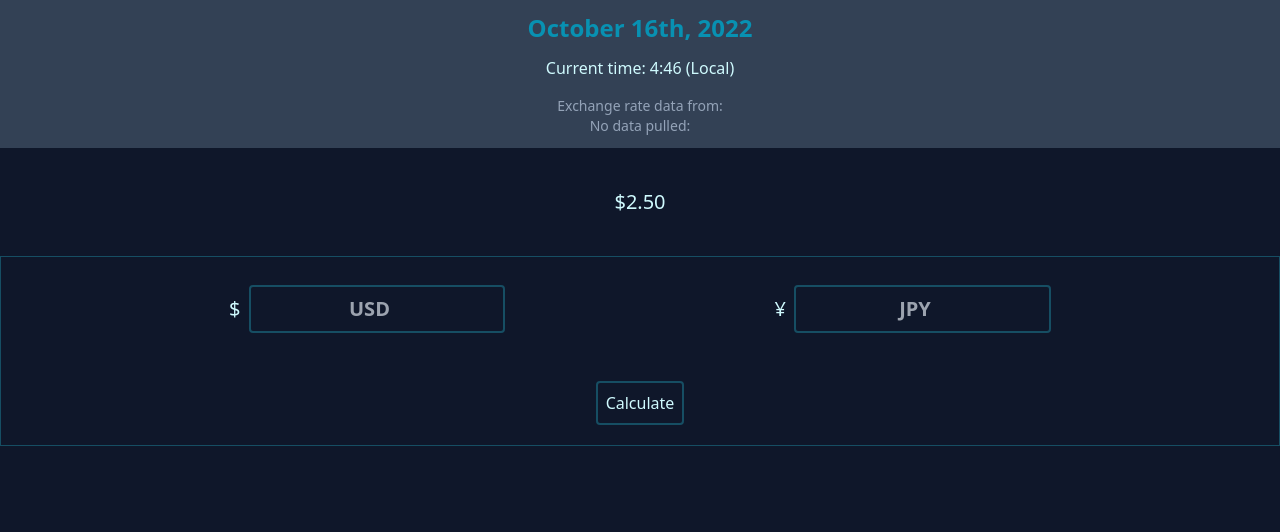
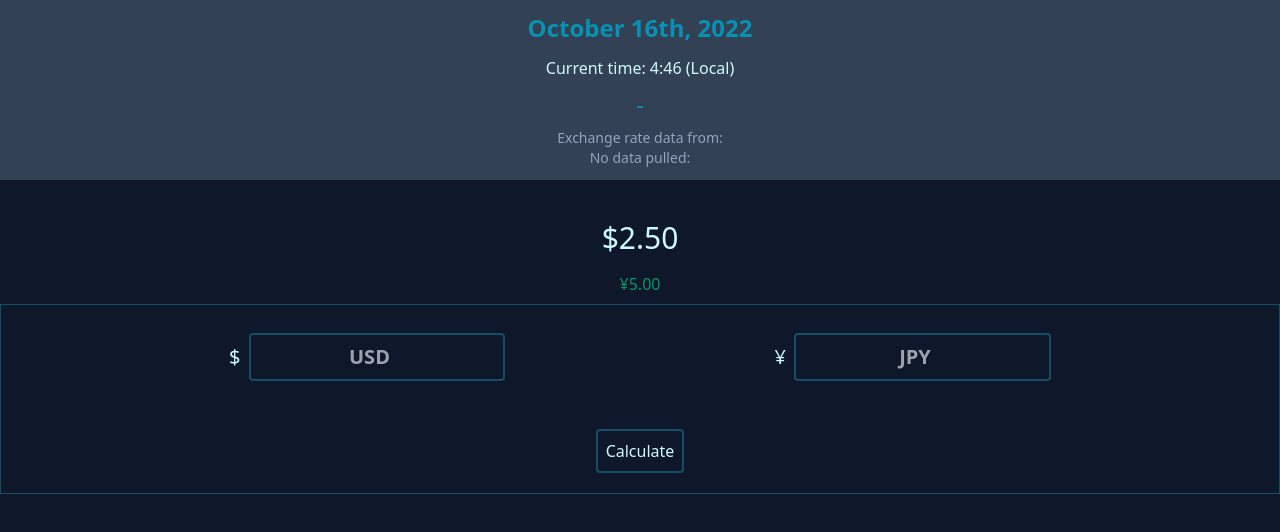
Before and after one commit to LumberJon1/JPY-Converter, a plain HTML site: page index.html in a window 1280 px wide. Both pictures are taken after typing "5", "5" into the empty fields and a click on the button "Calculate". Drawn offline with nearby package versions, Linux system fonts and the light colour scheme; no server answers.

Commit message:
Fixed input validation, added some additional elements for exchange rate and calculation info

```diff
--- a/index.html
+++ b/index.html
@@ -19,15 +19,21 @@
         <div id="current-timestamp" class="mt-3">
             Current time: hh:ss, local
         </div>
-        <div class="flex flex-col w-full items-center mt-4 text-sm text-slate-400">
+        <div id="exch-display" class="mt-2 text-2xl text-cyan-600">
+            -
+        </div>
+        <div class="flex flex-col w-full items-center mt-2 text-sm text-slate-400">
             <p>Exchange rate data from:</p>
             <p id="timestamp">No data pulled:</p>
         </div>
     </header>
     <body class="bg-slate-900 text-cyan-100 h-full">
         <section id="output-section" class="flex flex-col justify-center items-center">
-            <div id="display" class="my-10 flex items-center justify-center text-xl">
+            <div id="display" class="mt-10 mb-3 flex items-center justify-center text-3xl">
                 $0.00
+            </div>
+            <div id="comparison-display" class="text-emerald-600 mb-2 mt-1">
+
             </div>
         </section>
         <section id="Comparison-Section">
@@ -35,11 +41,11 @@
                 <div class="flex w-full justify-evenly items-center">
                     <div class="my-5 p-2 flex items-center justify-center">
                         <p class="mr-2 text-xl">$</p>
-                        <input id="usd-text" type="number" placeholder="USD" class="bg-slate-900 border-2 border-cyan-900 text-emerald-400 font-bold text-xl w-3/4 rounded p-2 text-center">
+                        <input id="usd-text" type="number" step="0.01" placeholder="USD" class="bg-slate-900 border-2 border-cyan-900 text-emerald-400 font-bold text-xl w-3/4 rounded p-2 text-center">
                     </div>
                     <div class="my-5 p-2 flex items-center justify-center">
                         <p class="mr-2 text-xl">&yen;</p>
-                        <input id="jpy-text" type="number" placeholder="JPY" class="bg-slate-900 border-2 border-cyan-900 text-violet-500 font-bold text-xl w-3/4 rounded p-2 text-center">
+                        <input id="jpy-text" type="number" step="0.01" placeholder="JPY" class="bg-slate-900 border-2 border-cyan-900 text-violet-500 font-bold text-xl w-3/4 rounded p-2 text-center">
                     </div>
                 </div>
                 <button id="calculate" type="submit" class="my-5 p-2 border-2 border-cyan-900 rounded">Calculate</button>
--- a/script.js
+++ b/script.js
@@ -7,6 +7,8 @@ const usdTextEl = document.querySelector("#usd-text");
 const jpyTextEl = document.querySelector("#jpy-text");
 const calculateButtonEl = document.querySelector("#calculate");
 const displayEl = document.querySelector("#display");
+const comparisonEl = document.querySelector("#comparison-display");
+const exchangeRateEl = document.querySelector("#exch-display");
 
 // Switch to tell what to calculate
 let toUSD = true;
@@ -119,12 +121,8 @@ const callExchangeRate = () => {
 
         // Break out of the function and initiate a localStorage request if the rsponse != 200
         if (responseStatus != 200) {
-            console.log("No current exchange rate data available.  Pulling from local storage...");
             exchangeRate = JSON.parse(localStorage.getItem("exchangeRate"));
             timestampEl.textContent = JSON.parse(localStorage.getItem("timeStamp"));
-            console.log("\nPulled the following from localStorage...\n");
-            console.log(JSON.parse(localStorage.getItem("exchangeRate")));
-            console.log(JSON.parse(localStorage.getItem("timeStamp")));
         }
         else {
 
@@ -138,40 +136,62 @@ const callExchangeRate = () => {
 
             // Set localStorage entry with the updated exchange rate
             localStorage.setItem("exchangeRate", JSON.stringify(exchangeRate));
-            console.log("Set localStorage entry for exchangeRate to "+JSON.stringify(exchangeRate));
             localStorage.setItem("timeStamp", JSON.stringify(timestamp));
-            console.log("Set localStorage entry for timeStamp to "+JSON.stringify(timestamp));
+
+            // Display the exchange rate
+            exchangeRateEl.textContent = "$1:"+exchangeRate.toFixed(2);
         }
     }
 }
 
+
 // Script to calculate either the JPY:USD or USD:JPY depending on which text box the user selected,
 // and display it to the result div
 const calculateCost = () => {
-    console.log("Calculating cost of item...");
+
     // Check whether toUSD is false
     if (toUSD === false) {
-        let formatter = new Intl.NumberFormat("en-us", {
+        let jpyFormatter = new Intl.NumberFormat("en-us", {
             style: "currency",
             minimumFractionDigits: 2,
             maximumFractionDigits: 2,
             currency: "JPY"
         });
-        let result = parseFloat(usdTextEl.value.trim());
-        result = formatter.format(result * exchangeRate);
-        displayEl.textContent = result;
-    }
-    else if (toUSD === true) {
-        let formatter = new Intl.NumberFormat("en-us", {
+        let usdFormatter = new Intl.NumberFormat("en-us", {
             style: "currency",
             minimumFractionDigits: 2,
             maximumFractionDigits: 2,
             currency: "USD"
         });
-        let result = parseFloat(jpyTextEl.value.trim());
-        result = formatter.format(result * (1 / exchangeRate));
+        let result = parseFloat(usdTextEl.value.trim());
+        // Display the original amount for comparison
+        comparisonEl.textContent = usdFormatter.format(result);
+
+        // Calculate the converted amount
+        result = jpyFormatter.format(result * exchangeRate);
         displayEl.textContent = result;
 
+    }
+    else if (toUSD === true) {
+        let usdFormatter = new Intl.NumberFormat("en-us", {
+            style: "currency",
+            minimumFractionDigits: 2,
+            maximumFractionDigits: 2,
+            currency: "USD"
+        });
+        let jpyFormatter = new Intl.NumberFormat("en-us", {
+            style: "currency",
+            minimumFractionDigits: 2,
+            maximumFractionDigits: 2,
+            currency: "JPY"
+        });
+        let result = parseFloat(jpyTextEl.value.trim());
+        // Display the original amount for comparison
+        comparisonEl.textContent = jpyFormatter.format(result);
+
+        // Calculate the converted amount
+        result = usdFormatter.format(result * (1 / exchangeRate));
+        displayEl.textContent = result;
     }
 }
 
@@ -181,12 +201,10 @@ const calculateCost = () => {
 // Set calculation mode on user click into JPY or USD box
 usdTextEl.addEventListener("click", () => {
     toUSD = false;
-    console.log("Converting from USD to JPY.")
 });
 
 jpyTextEl.addEventListener("click", () => {
     toUSD = true;
-    console.log("Converting from JPY to USD.")
 });
 
 // Run calculation on click of calculate button
--- a/service-worker.js
+++ b/service-worker.js
@@ -1,7 +1,9 @@
 // Define files to cache
 const FILES_TO_CACHE = [
     "./index.html",
-    "./script.js"
+    "./script.js",
+    "./manifest.json",
+    // TODO: Cache the image files
 ];
 
 // Other global constants
```
